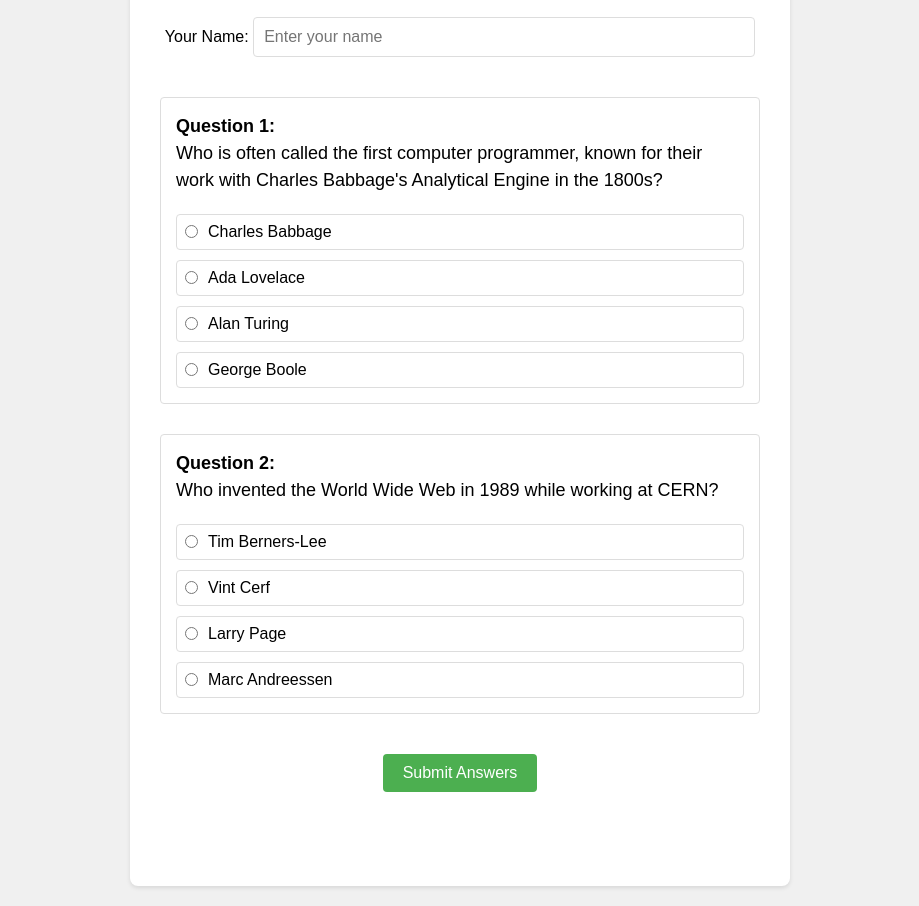
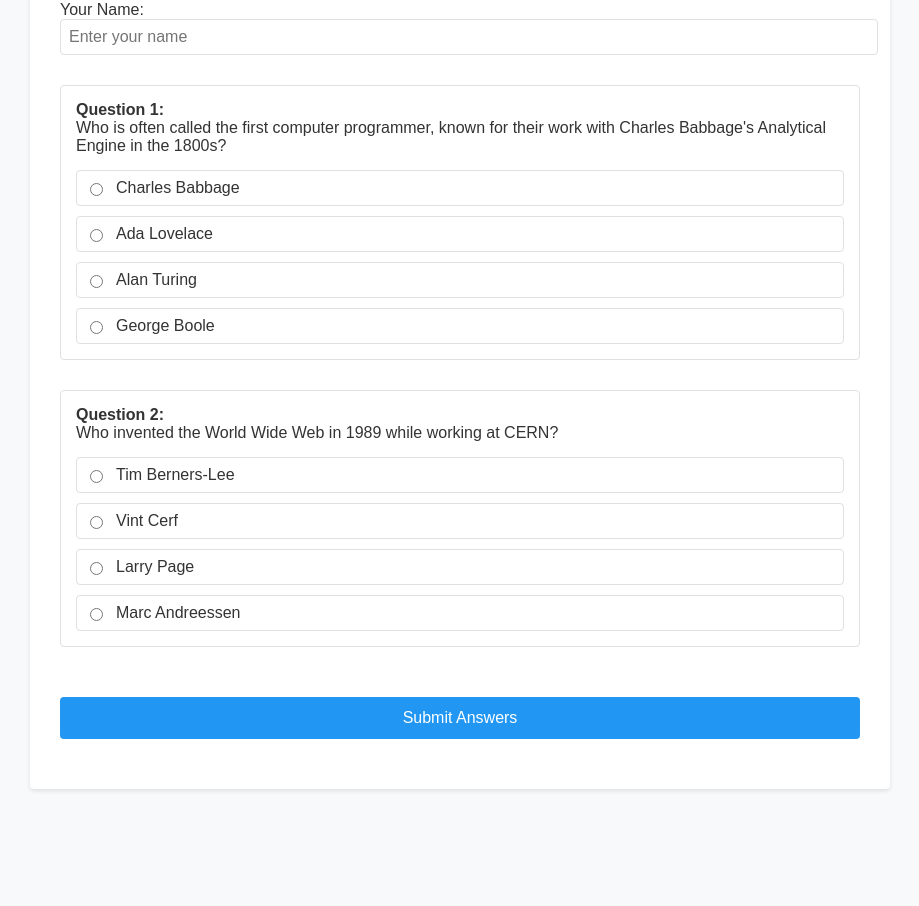
Before and after one commit to shoshanaokeefe/my-js-project, a website: page index.html in a window 1280 px wide. Shown: the part 123-1029 px from the top of the page, without its empty margins (180-1099 px from the left). After the commit the page ends 932 px from the top, so only its background shows below. Drawn offline with Linux system fonts and the light colour scheme.

Commit message:
new look

```diff
--- a/index.html
+++ b/index.html
@@ -12,64 +12,37 @@
             align-items: center;
             min-height: 100vh;
             margin: 0;
-            background-color: #f0f0f0;
+            background-color: #f8f9fa;
             padding: 20px;
+            color: #333;
         }
         .container {
-            text-align: center;
+            text-align: left;
             padding: 30px;
             background-color: white;
-            border-radius: 8px;
+            border-radius: 4px;
             box-shadow: 0 2px 4px rgba(0,0,0,0.1);
-            max-width: 600px;
+            max-width: 800px;
             width: 90%;
         }
-        .question {
-            margin-bottom: 20px;
-            font-size: 18px;
-            line-height: 1.5;
-            text-align: left;
+        h1 {
+            color: #2196F3;
+            margin-bottom: 30px;
+            font-size: 24px;
+            text-align: center;
         }
-        input[type="text"] {
-            width: 80%;
-            padding: 10px;
-            margin: 10px 0;
-            border: 1px solid #ddd;
-            border-radius: 4px;
-            font-size: 16px;
-        }
-        button {
-            background-color: #4CAF50;
-            color: white;
-            padding: 10px 20px;
-            border: none;
-            border-radius: 4px;
-            cursor: pointer;
-            font-size: 16px;
-            margin-top: 10px;
-        }
-        button:hover {
-            background-color: #45a049;
-        }
-        #result {
-            margin-top: 20px;
-            font-weight: bold;
-            min-height: 24px;
+        .name-container {
+            margin-bottom: 30px;
         }
         .question-container {
             margin-bottom: 30px;
             padding: 15px;
-            border: 1px solid #ddd;
+            border: 1px solid #e0e0e0;
             border-radius: 4px;
-            text-align: left;
         }
-        .name-container {
-            margin-bottom: 30px;
-        }
-        .score {
-            font-size: 24px;
-            margin-top: 20px;
-            color: #2196F3;
+        .question {
+            margin-bottom: 15px;
+            font-weight: 500;
         }
         .options-container {
             margin-top: 15px;
@@ -82,20 +55,46 @@
             align-items: center;
             gap: 10px;
             padding: 8px;
-            border: 1px solid #ddd;
+            border: 1px solid #e0e0e0;
             border-radius: 4px;
             cursor: pointer;
+            transition: background-color 0.2s;
         }
         .option:hover {
             background-color: #f5f5f5;
         }
-        .option input[type="radio"] {
-            margin: 0;
+        input[type="text"] {
+            width: 100%;
+            padding: 8px;
+            border: 1px solid #e0e0e0;
+            border-radius: 4px;
+            font-size: 16px;
+        }
+        button {
+            background-color: #2196F3;
+            color: white;
+            border: none;
+            padding: 12px 24px;
+            border-radius: 4px;
             cursor: pointer;
+            font-size: 16px;
+            width: 100%;
+            margin-top: 20px;
+            transition: background-color 0.2s;
         }
-        .option label {
-            cursor: pointer;
-            flex-grow: 1;
+        button:hover {
+            background-color: #1976D2;
+        }
+        .score {
+            font-size: 24px;
+            margin-top: 20px;
+            color: #2196F3;
+            text-align: center;
+        }
+        @media (max-width: 600px) {
+            .container {
+                padding: 20px;
+            }
         }
     </style>
 </head>
```
